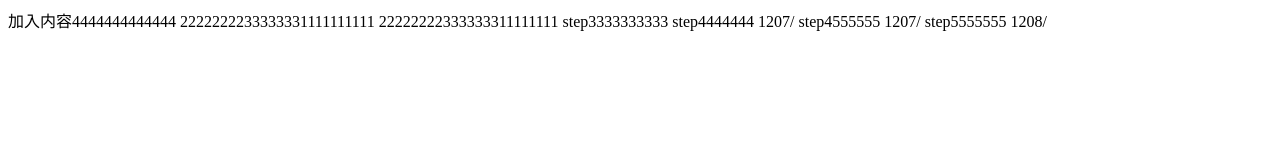
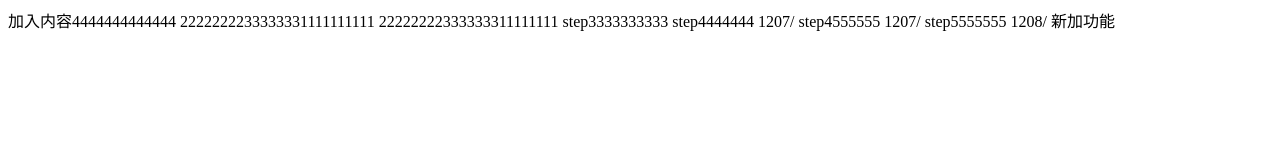
Before and after one commit to kklp2020/gz2068, a plain HTML site: page index.html in a window 1280 px wide. Drawn offline with Linux system fonts and the light colour scheme.

Commit message:
加了新功能

```diff
--- a/index.html
+++ b/index.html
@@ -1,18 +1,22 @@
 <!DOCTYPE html>
 <html lang="en">
+
 <head>
   <meta charset="UTF-8">
   <meta name="viewport" content="width=device-width, initial-scale=1.0">
   <title>首页</title>
 </head>
+
 <body>
   加入内容4444444444444
 
   2222222233333331111111111
   22222222333333311111111
   step3333333333
-  step4444444  1207/
+  step4444444 1207/
   step4555555 1207/
   step5555555 1208/
+  新加功能
 </body>
+
 </html>
```
